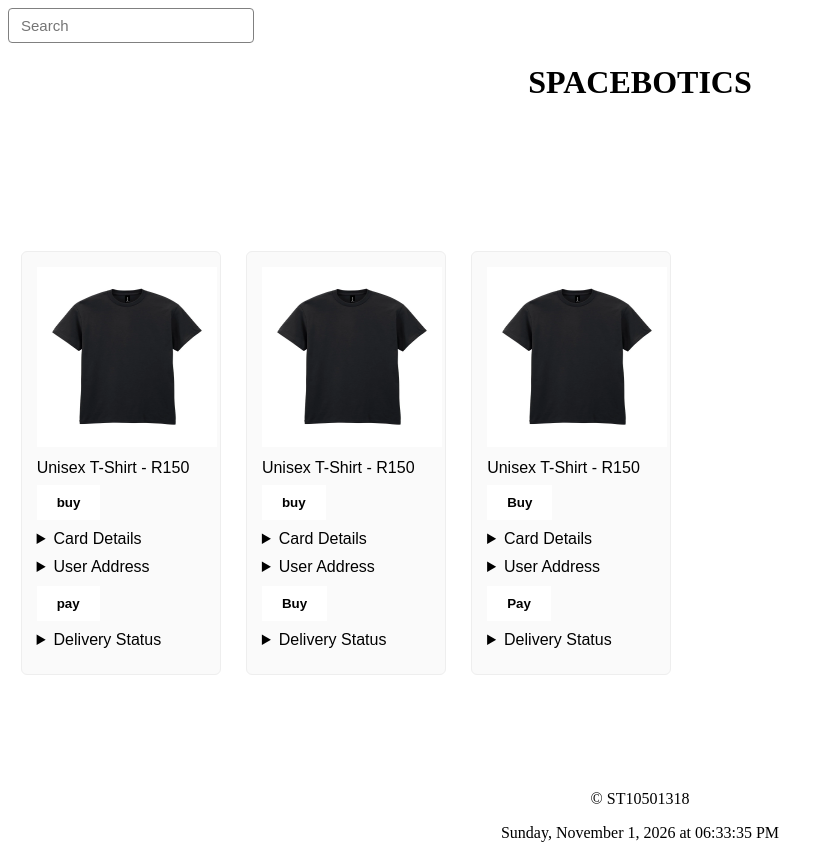
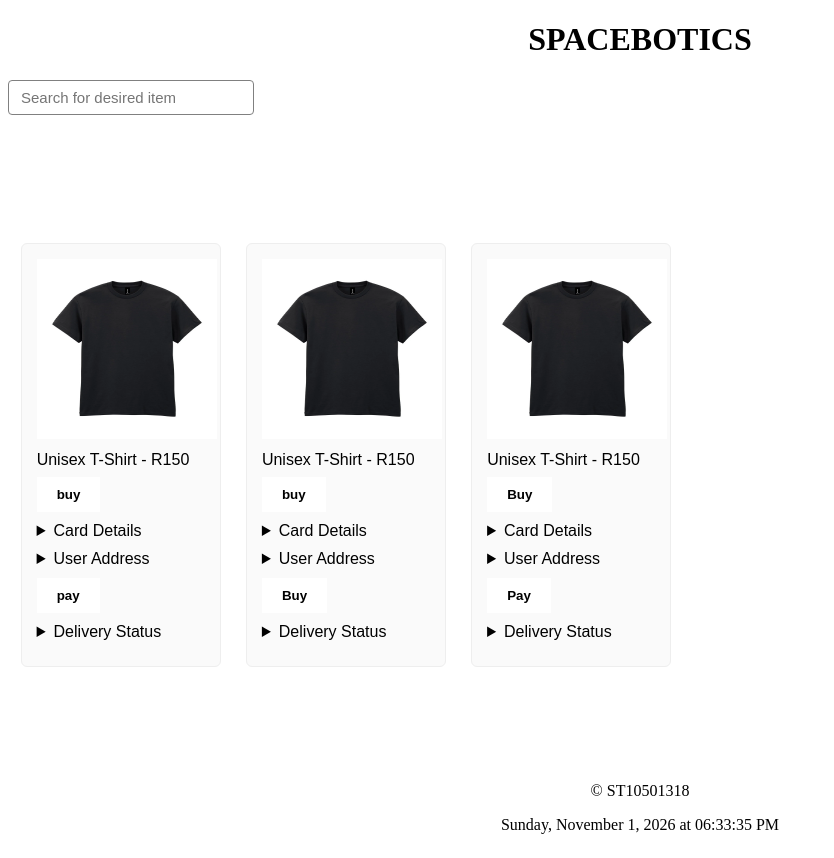
Before and after one commit to Wesley001-fg/SpaceBotics, a plain HTML site: page merch.html in a window 1280 px wide. Shown: the whole page, without its empty margins (0-834 px from the left). Drawn offline with Linux system fonts and the light colour scheme.

```diff
--- a/merch.html
+++ b/merch.html
@@ -18,16 +18,16 @@
                 color: black;
             }
         </style>
+
     </head>
+    <body>
+        <div class="logo-container">
+                <h1><a href="index.html">SPACEBOTICS</a></h1>
+        </div>
 
-    <body>
         <header class="topnav">
             <div class="search-container">
-                <input type="text" id="productSearch" placeholder="Search">
-            </div>
-
-            <div class="logo-container">
-                <h1><a href="index.html">SPACEBOTICS</a></h1>
+                <input type="text" id="productSearch" placeholder="Search for desired item">
             </div>
 
             <div class="icons-container">
```
